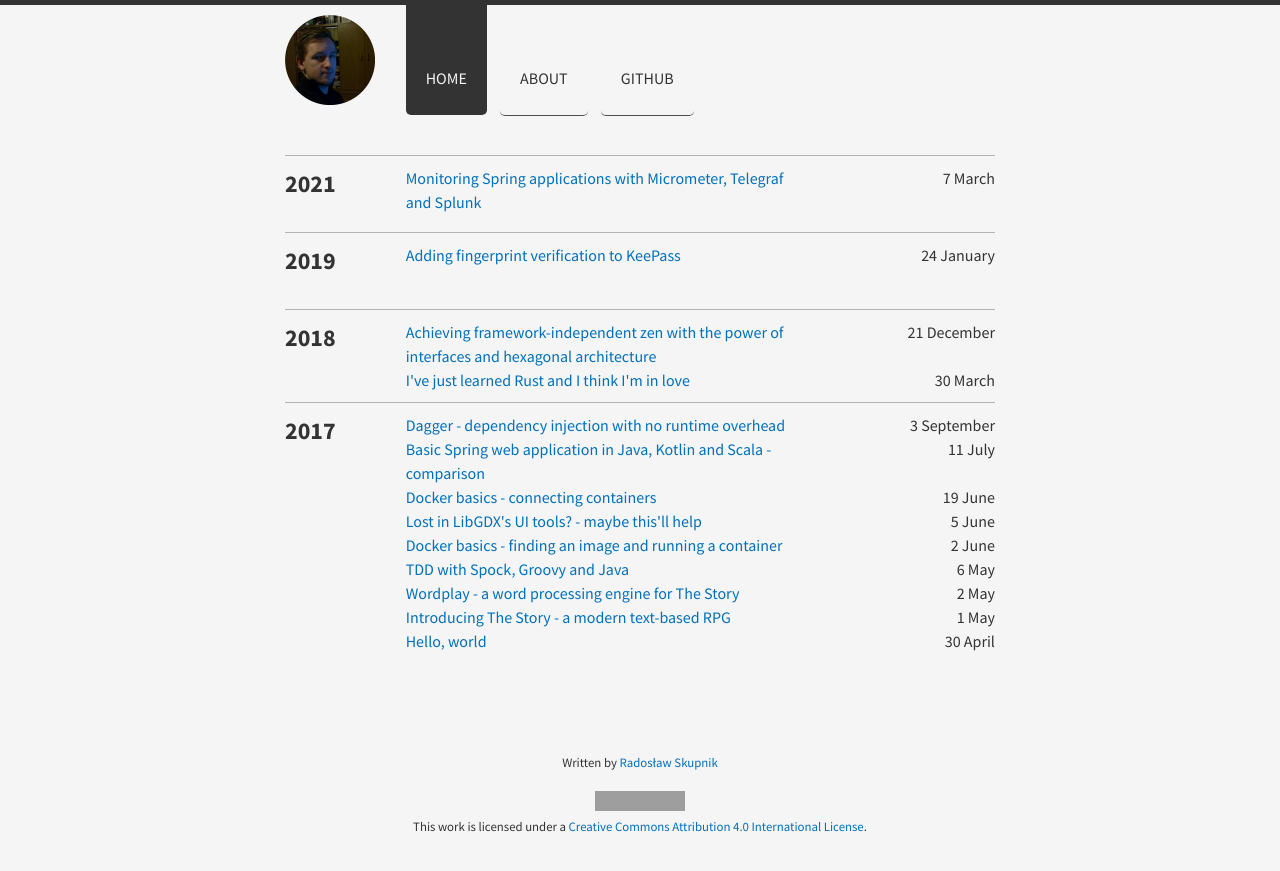
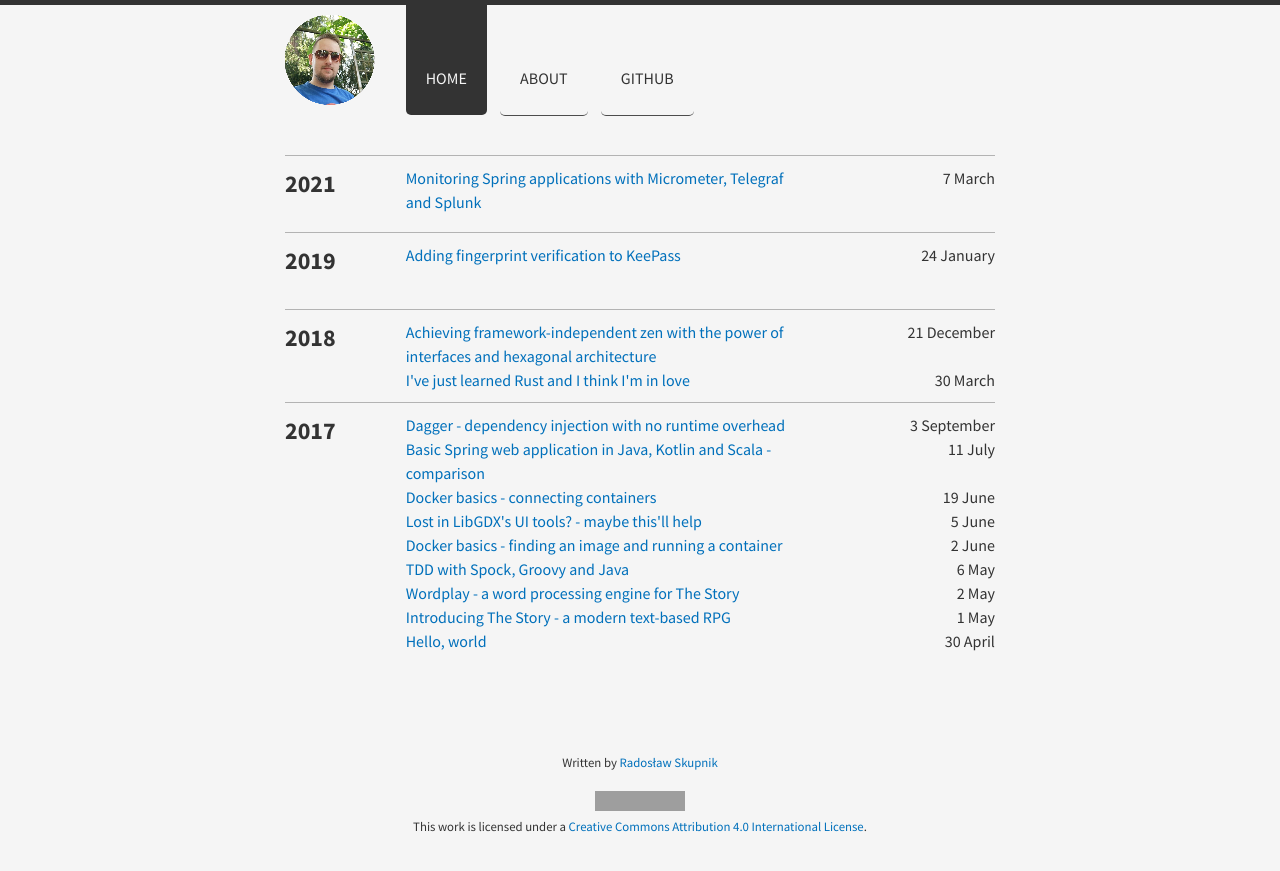
Before and after one commit to rskupnik/rskupnik.github.io, a Jekyll site: the page built from index.html, in a window 1280 px wide. Shown: the top 871 px of the page. Built offline with Jekyll 4.4.1, drawn with Linux system fonts in a browser that asks for light colours; nearby versions of some CDN libraries; grey boxes are pictures that could not be loaded.

Commit message:
Change logo on default website

```diff
--- a/_layouts/default.html
+++ b/_layouts/default.html
@@ -9,7 +9,7 @@
         <div class="col span_2 center">
           <!-- TODO: add baseurl to the logo link -->
           <a href="{{ site.url }}" id="logo" title="{{ site.title }}"
-             style="background-image: url({{site.baseurl}}/public/images/logo.png);"></a>
+             style="background-image: url({{site.baseurl}}/public/images/logo4.png);"></a>
         </div>
         {% include navigation.html %}
       </header>
```
